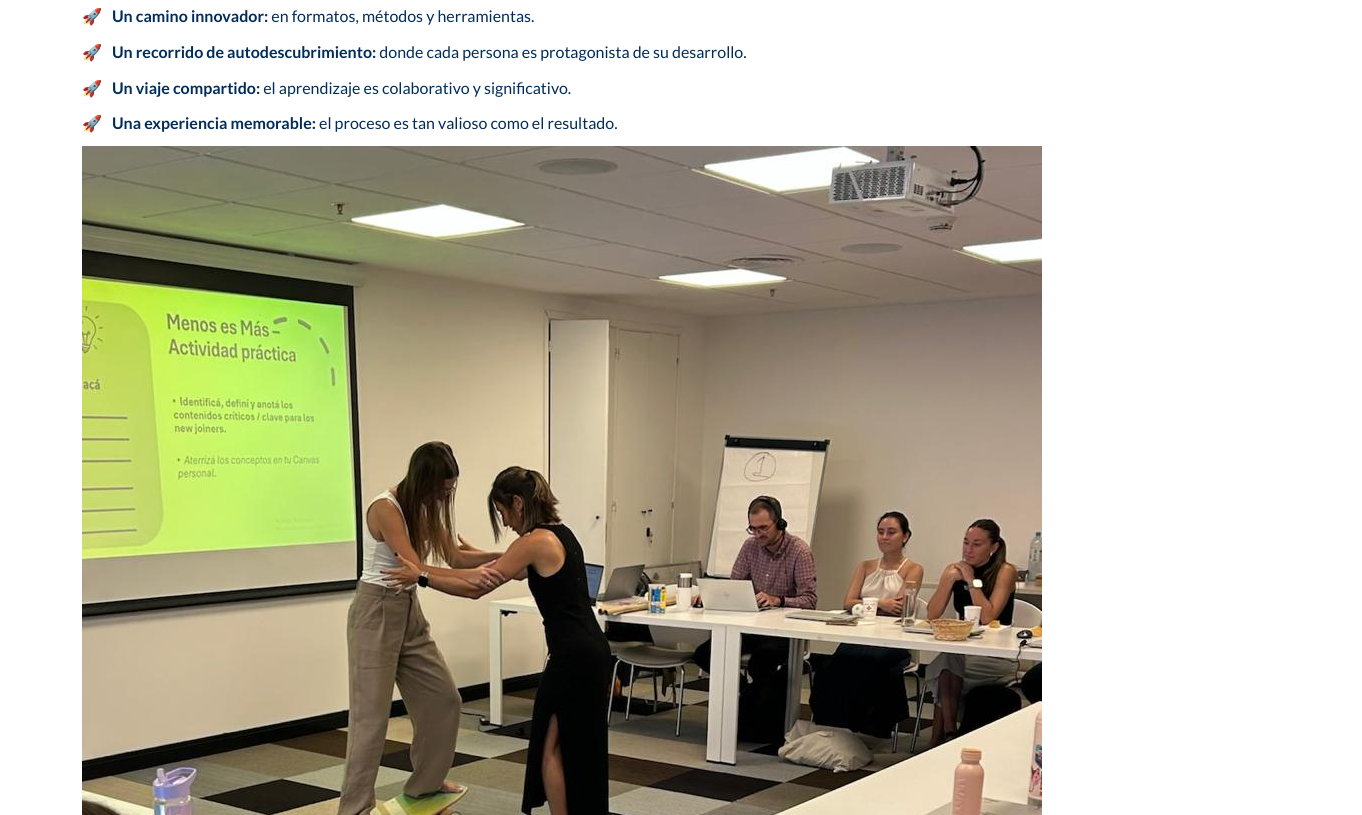
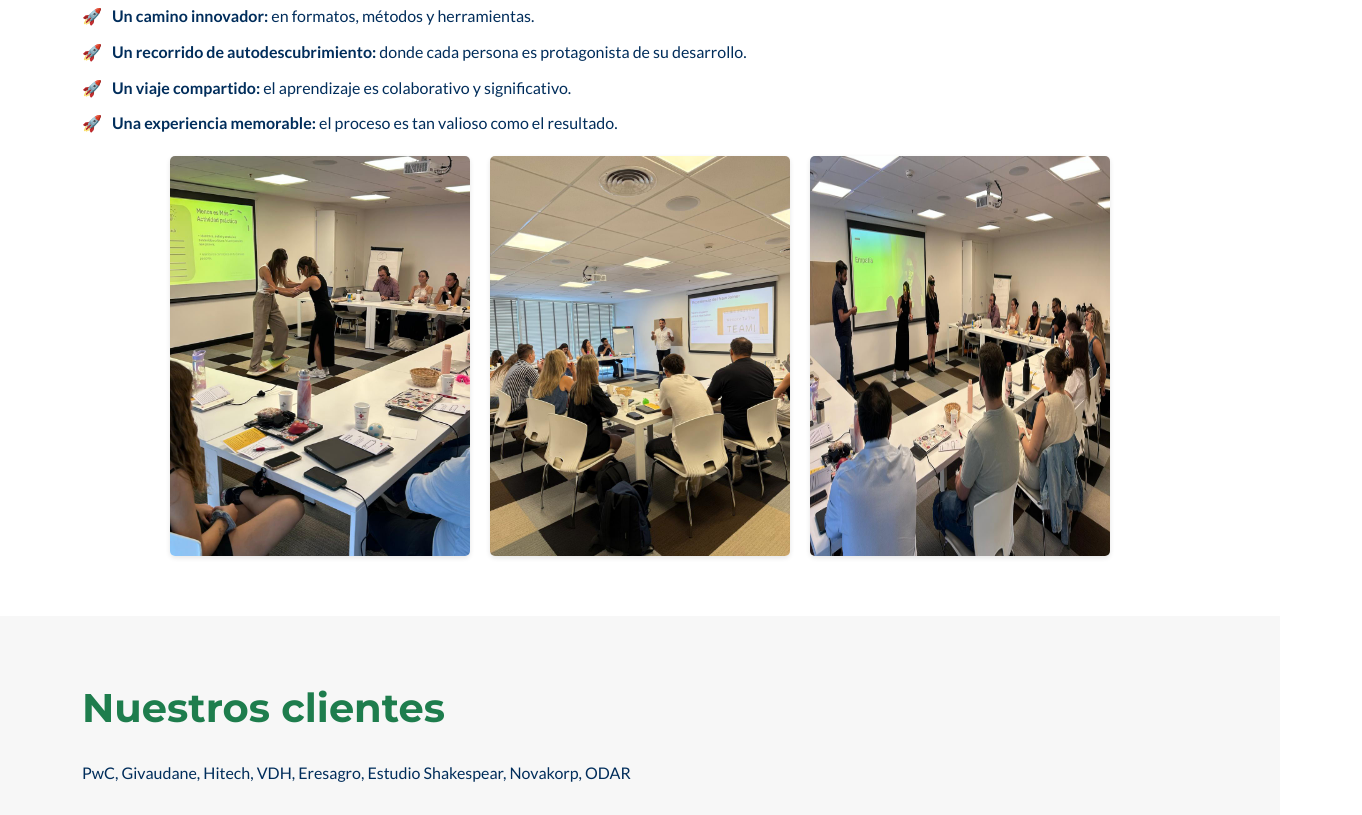
Before and after one commit to DiegoLionelReise/Pruebas-de-imagen-y-contenido, a plain HTML site: page index.html in a window 1280 px wide. Shown: the part 1945-2760 px from the top of the page, 1362 px wide, since content can reach past the window. Drawn offline with Linux system fonts and the light colour scheme.

Commit message:
Update styles.css

```diff
--- a/styles.css
+++ b/styles.css
@@ -163,3 +163,19 @@ a {
 a:hover {
   text-decoration: underline;
 }
+
+/* Galería de imágenes para servicios */
+.service-gallery {
+  display: flex;
+  justify-content: center;
+  gap: 20px;
+  margin-top: 20px;
+}
+
+.service-gallery img {
+  width: 30%;
+  max-width: 300px;
+  height: auto;
+  border-radius: 5px;
+  box-shadow: 0 2px 5px rgba(0,0,0,0.1);
+}
```
